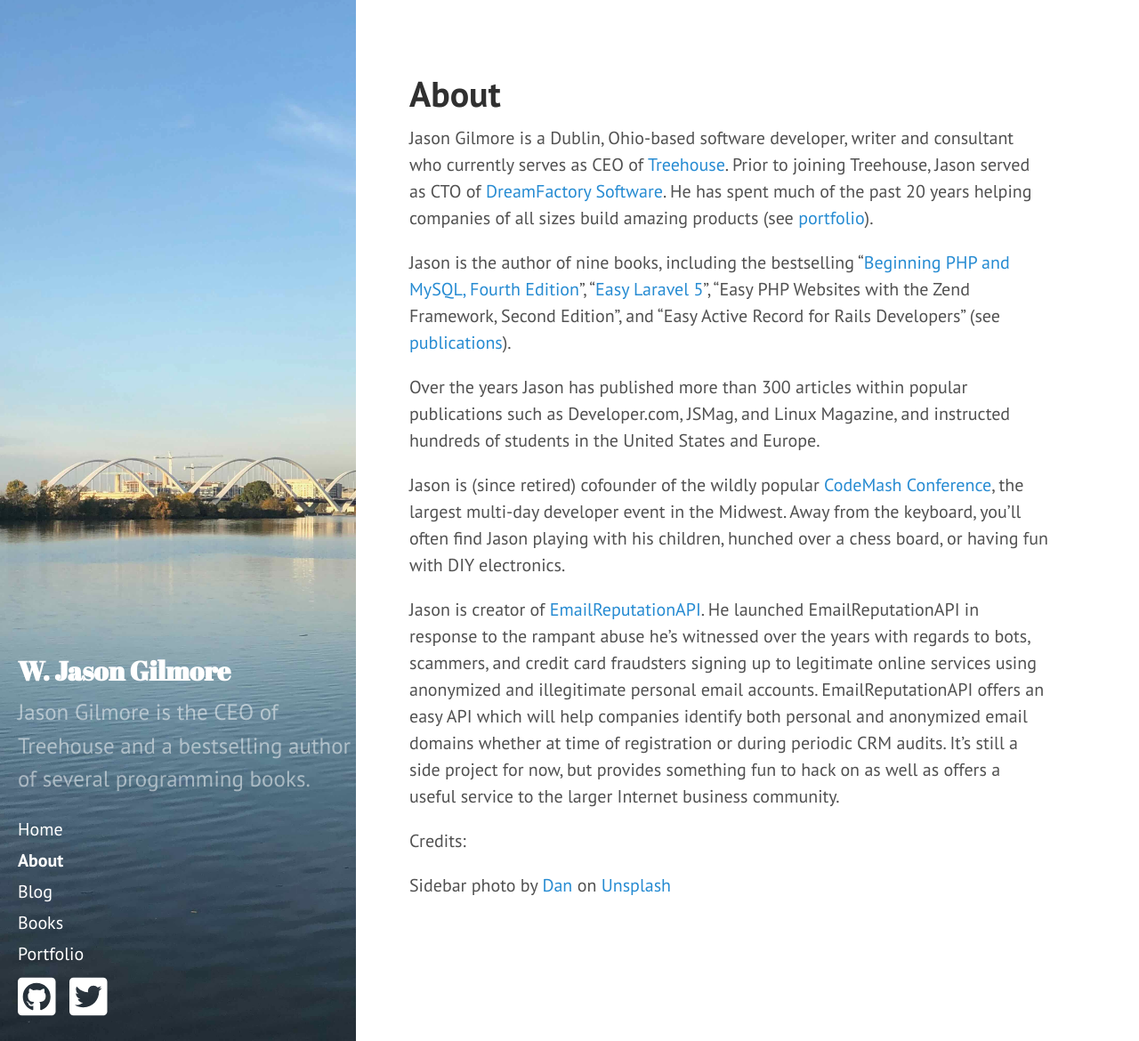
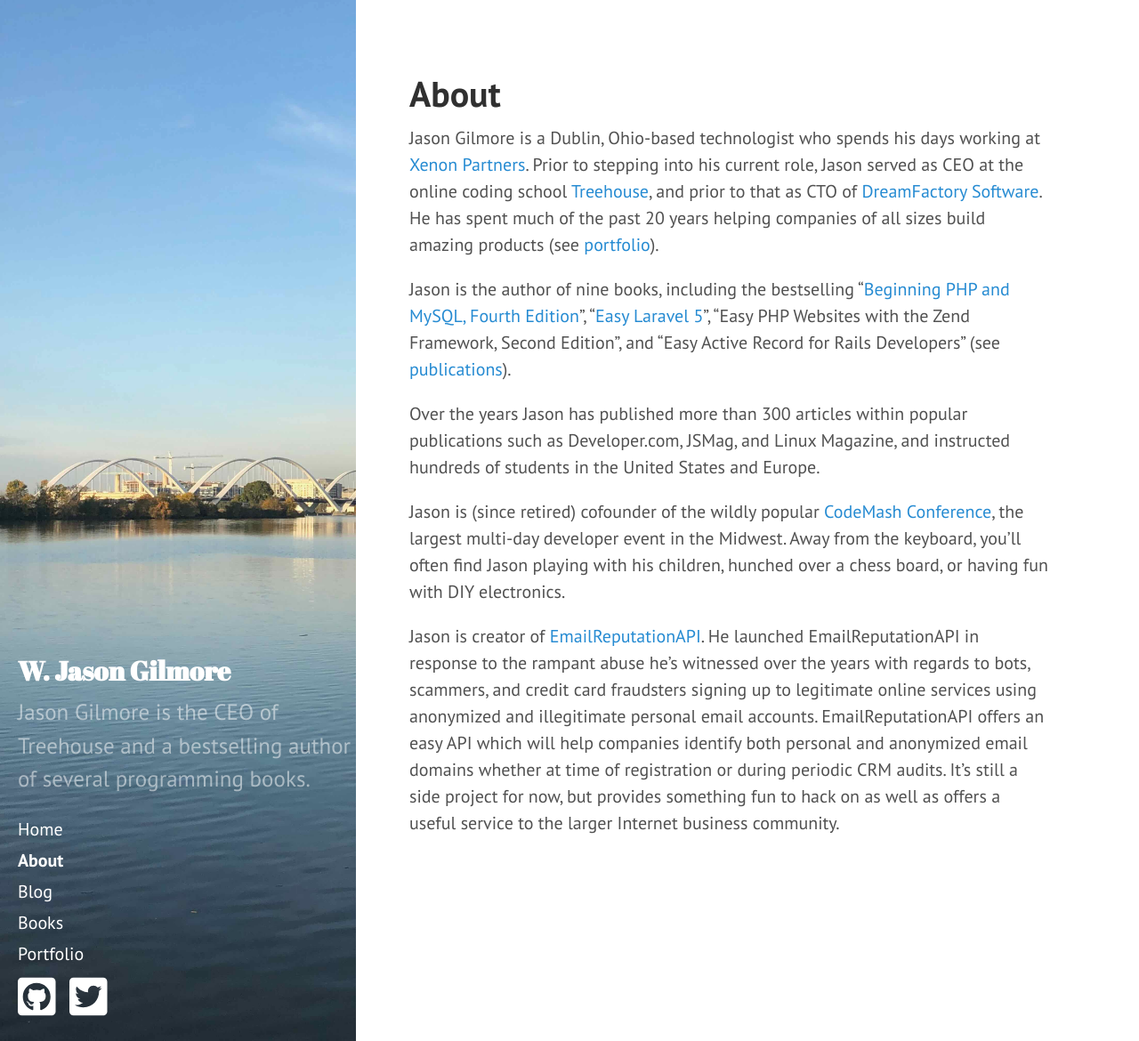
Before and after one commit to wjgilmore/wjgilmore.github.io, a Jekyll site: the page built from about.md, in a window 1280 px wide and 1170 px high. Shown: the whole window at 89% size. Built offline with Jekyll 4.4.1, drawn with Linux system fonts in a browser that asks for light colours; nearby versions of some CDN libraries.

Commit message:
bio changes

```diff
--- a/about.md
+++ b/about.md
@@ -3,7 +3,7 @@ layout: page
 title: About
 ---
 
-Jason Gilmore is a Dublin, Ohio-based software developer, writer and consultant who currently serves as CEO of <a href="https://www.teamtreehouse.com" rel="nofollow">Treehouse</a>. Prior to joining Treehouse, Jason served as CTO of <a href="https://www.dreamfactory.com/" rel="nofollow">DreamFactory Software</a>. He has spent much of the past 20 years helping companies of all sizes build amazing products (see [portfolio](/portfolio.html)).
+Jason Gilmore is a Dublin, Ohio-based technologist who spends his days working at <a href="https://xenon.io" rel="nofollow">Xenon Partners</a>. Prior to stepping into his current role, Jason served as CEO at the online coding school <a href="https://www.teamtreehouse.com">Treehouse</a>, and prior to that as CTO of <a href="https://www.dreamfactory.com/" rel="nofollow">DreamFactory Software</a>. He has spent much of the past 20 years helping companies of all sizes build amazing products (see <a href="/portfolio.html">portfolio</a>).
 
 Jason is the author of nine books, including the bestselling "<a href="https://www.amazon.com/Beginning-PHP-MySQL-Novice-Professional/dp/1430231149/" rel="nofollow">Beginning PHP and MySQL, Fourth Edition</a>", "<a href="https://leanpub.com/easylaravel" rel="nofollow">Easy Laravel 5</a>", "Easy PHP Websites with the Zend Framework, Second Edition", and "Easy Active Record for Rails Developers" (see [publications](/books.html)).
 
@@ -12,9 +12,3 @@ Over the years Jason has published more than 300 articles within popular publica
 Jason is (since retired) cofounder of the wildly popular <a href="https://www.codemash.org/" rel="nofollow">CodeMash Conference</a>, the largest multi-day developer event in the Midwest. Away from the keyboard, you’ll often find Jason playing with his children, hunched over a chess board, or having fun with DIY electronics.
 
 Jason is creator of <a href="https://emailreputationapi.com">EmailReputationAPI</a>. He launched EmailReputationAPI in response to the rampant abuse he's witnessed over the years with regards to bots, scammers, and credit card fraudsters signing up to legitimate online services using anonymized and illegitimate personal email accounts. EmailReputationAPI offers an easy API which will help companies identify both personal and anonymized email domains whether at time of registration or during periodic CRM audits. It's still a side project for now, but provides something fun to hack on as well as offers a useful service to the larger Internet business community.
-
-Credits:
-
-<p>
-Sidebar photo by <a href="https://unsplash.com/@dantrvo?utm_source=unsplash&utm_medium=referral&utm_content=creditCopyText" rel="nofollow">Dan</a> on <a href="https://unsplash.com/t/technology?utm_source=unsplash&utm_medium=referral&utm_content=creditCopyText" rel="nofollow">Unsplash</a>
-</p>
```
